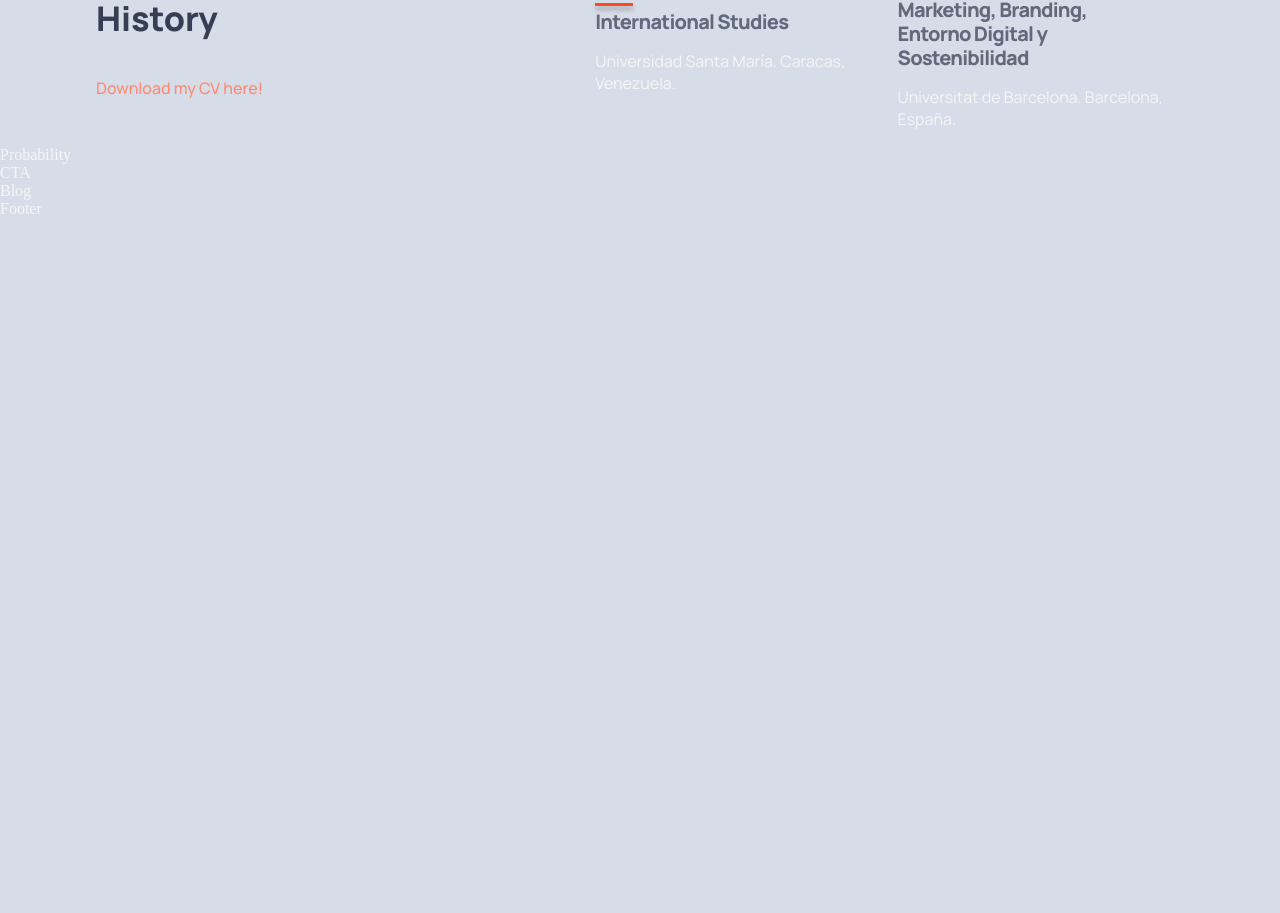
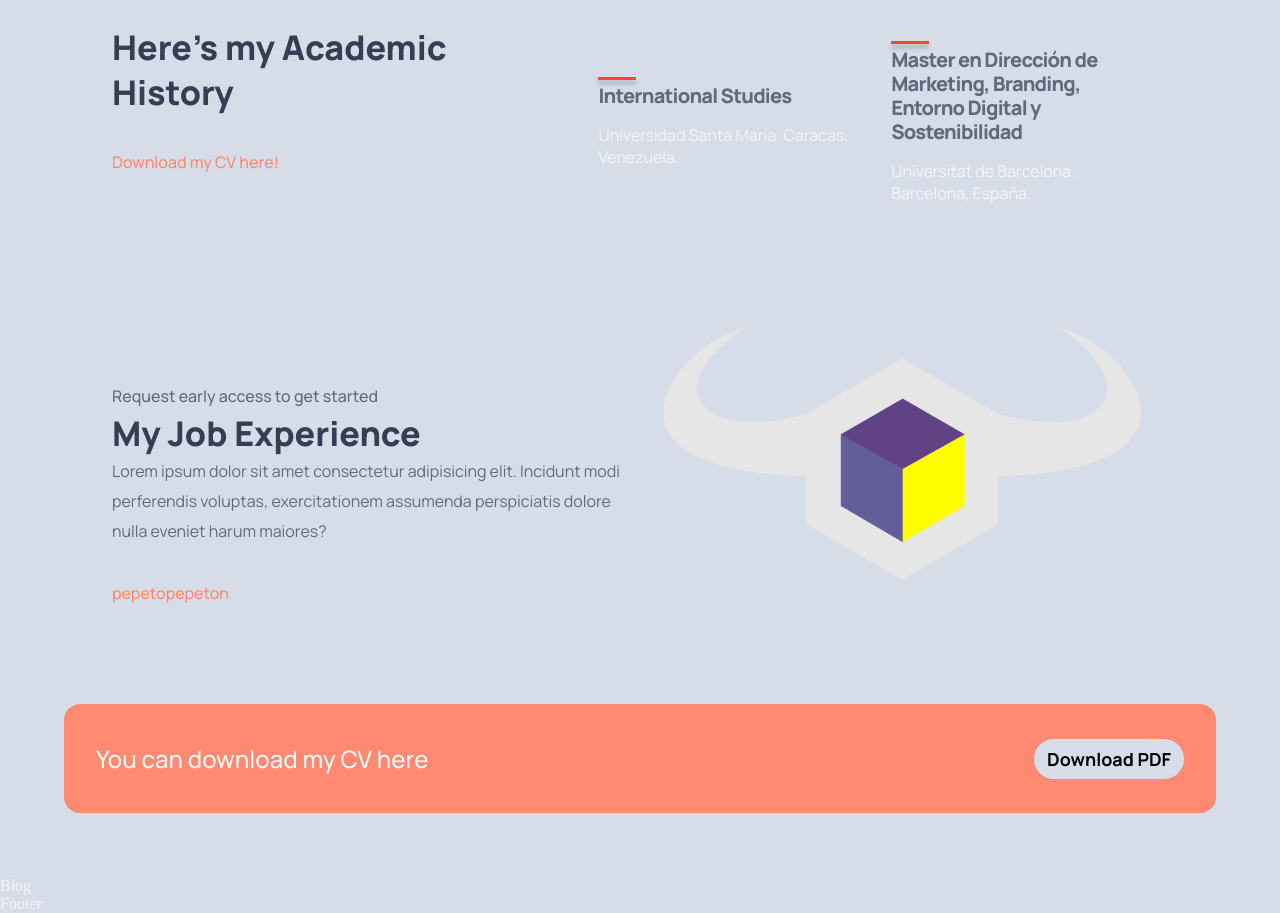
Before and after one commit to torodevelolpment/react_comparison_site, a React (Create React App) app: page / in a window 1280 px wide. Shown: the part 1652-2565 px from the top of the page. Before the commit the page ends 1870 px from the top, so only its background shows below. Built offline with nearby package versions, Linux system fonts and the light colour scheme.

Commit message:
secciones: job experience and footer added

```diff
--- a/src/App.css
+++ b/src/App.css
@@ -33,7 +33,7 @@ a{
 
 
 .section__padding{
-    padding: 0rem 6rem;
+    padding: 2rem 7rem;
 }
 
 .section__margin {
--- a/src/components/brand/brand.css
+++ b/src/components/brand/brand.css
@@ -23,6 +23,7 @@
         display: grid;
         grid-template-columns: repeat(2, 1fr);
         padding: 1rem;
+        text-align: center;
     }
 }
 
--- a/src/components/cta/CTA.jsx
+++ b/src/components/cta/CTA.jsx
@@ -3,7 +3,14 @@ import './cta.css';
 
 const CTA = () => {
   return (
-    <div>CTA</div>
+    <div className="mycv__cta">
+      <div className="mycv__cta-content">
+        <h3>You can download my CV here</h3>
+      </div>
+      <div className="mycv__cta-btn">
+        <button type="button">Download PDF</button>
+      </div>
+    </div>
   )
 }
 
--- a/src/components/cta/cta.css
+++ b/src/components/cta/cta.css
@@ -0,0 +1,60 @@
+.mycv__cta{
+    display: flex;
+    justify-content: space-between;
+    align-items: center;
+    flex-direction: row;
+    padding: 2rem;
+    margin: 4rem;
+    border-radius: 1rem;
+    background: var(--color-footer);
+}
+
+.mycv__cta-content h3 {
+    font-family: var(--font-family);
+    font-weight: 500;
+    font-size: 24px;
+    line-height: 45px;
+}
+
+.mycv__cta-btn{
+    display: flex;
+    justify-content: center;
+    align-items: center;
+    margin-left: 2rem;
+}
+
+.mycv__cta-btn button{
+    background: #d7dde8;
+    border-radius: 40px;
+    font-family: var(--font-family);
+    font-weight: bold;
+    font-size: 18px;
+    line-height: 30px;
+    padding: 5px;
+    border: none;
+    outline: none;
+    cursor: pointer;
+    min-width: 150px;
+}
+
+@media screen and (max-width: 650px) {
+    .mycv__cta{
+        flex-direction: column;
+    }
+    .mycv__cta-btn{
+        margin: 2rem 0 0;
+    }
+}
+@media screen and (max-width: 550px) {
+    .mycv__cta{
+        margin: 4rem 2rem;
+    }
+    .mycv__cta-content h3{
+        font-size: 18px;
+        line-height: 32px;
+    }
+    .mycv__cta-btn button{
+        font-size: 14px;
+        line-height: 28px;
+    }
+}
--- a/src/containers/probability/Probability.jsx
+++ b/src/containers/probability/Probability.jsx
@@ -1,9 +1,20 @@
 import React from 'react';
 import './probability.css';
+import experienceImage from '../../Assets/logo.png'
 
 const Probability = () => {
   return (
-    <div>Probability</div>
+    <div className="mycv__experience section__padding" id="#experience">
+      <div className="mycv__experience-img">
+        <img src={experienceImage} alt="experience"/>
+      </div>
+      <div className="mycv__experience-content">
+        <h4>Request early access to get started</h4>
+        <h1 className="gradient__text">My Job Experience</h1>
+        <p>Lorem ipsum dolor sit amet consectetur adipisicing elit. Incidunt modi perferendis voluptas, exercitationem assumenda perspiciatis dolore nulla eveniet harum maiores?</p>
+        <h4>pepetopepeton</h4>
+      </div>
+    </div>
   )
 }
 
--- a/src/containers/probability/probability.css
+++ b/src/containers/probability/probability.css
@@ -0,0 +1,76 @@
+.mycv__experience{
+    display: flex;
+    flex-direction: row-reverse;
+    margin-top: 1rem;
+}
+
+.mycv__experience-img{
+    flex: 1;
+    display: flex;
+    justify-content: flex-start;
+    align-items: center;
+
+}
+
+.mycv__experience-img img {
+    width: 100%;
+    height: 100%;
+}
+
+.mycv__experience-content{
+    flex: 1;
+    display: flex;
+    flex-direction: column;
+    justify-content: flex-end;
+    align-items: flex-start;
+}
+
+.mycv__experience-content h4{
+    font-family: var(--font-family);
+    font-weight: 500;
+    font-size: 16px;
+    line-height: 30px;
+    color: var(--color-subtitle);
+}
+
+.mycv__experience-content h4:last-child{
+    color: var(--color-subtext);
+}
+
+.mycv__experience-content h1{
+    font-family: var(--font-family);
+    font-weight: 800;
+    font-size: 34px;
+    line-height: 45px;
+
+}
+
+.mycv__experience-content p{
+    font-family: var(--font-family);
+    font-weight: normal;
+    font-size: 16px;
+    line-height: 30px;
+    color: var(--color-subtitle);
+    margin-bottom: 2rem;
+}
+
+@media screen and (max-width: 950px) {
+    .mycv__experience{
+        flex-direction: column;
+    }
+    .mycv__experience-img{
+        margin-top: 0;
+        justify-content: center;
+    }
+}
+
+@media screen and (max-width: 500px) {
+    .mycv__experience {
+        flex-direction: column;
+    }
+
+    .mycv__experience-img {
+        margin-top: 0;
+        justify-content: center;
+    }
+}
--- a/src/containers/whatgpt/whatgpt.css
+++ b/src/containers/whatgpt/whatgpt.css
@@ -1,7 +1,6 @@
 .gpt__whatgpt{
     display: flex;
     flex-direction: column;
-    padding: 0 2rem;
     background: inherit;
 }
 
--- a/src/index.css
+++ b/src/index.css
@@ -8,7 +8,7 @@
 
     --color-subtitle: #62697c;
     --color-bg: #d7dde8;
-    --color-footer: radial-gradient(circle at 11% 43%, rgb(44, 83, 99) 0%, rgb(32, 58, 67) 50%, rgba(15, 32, 39, 1) 100%);
+    --color-footer:  #FF8A71;
     --color-blog: #042c54;
     --color-text: #81AFDD;
     --color-subtext: #FF8A71;
```
Also changed, not shown: 1 other file (tests, documents, lock files or other folders).
